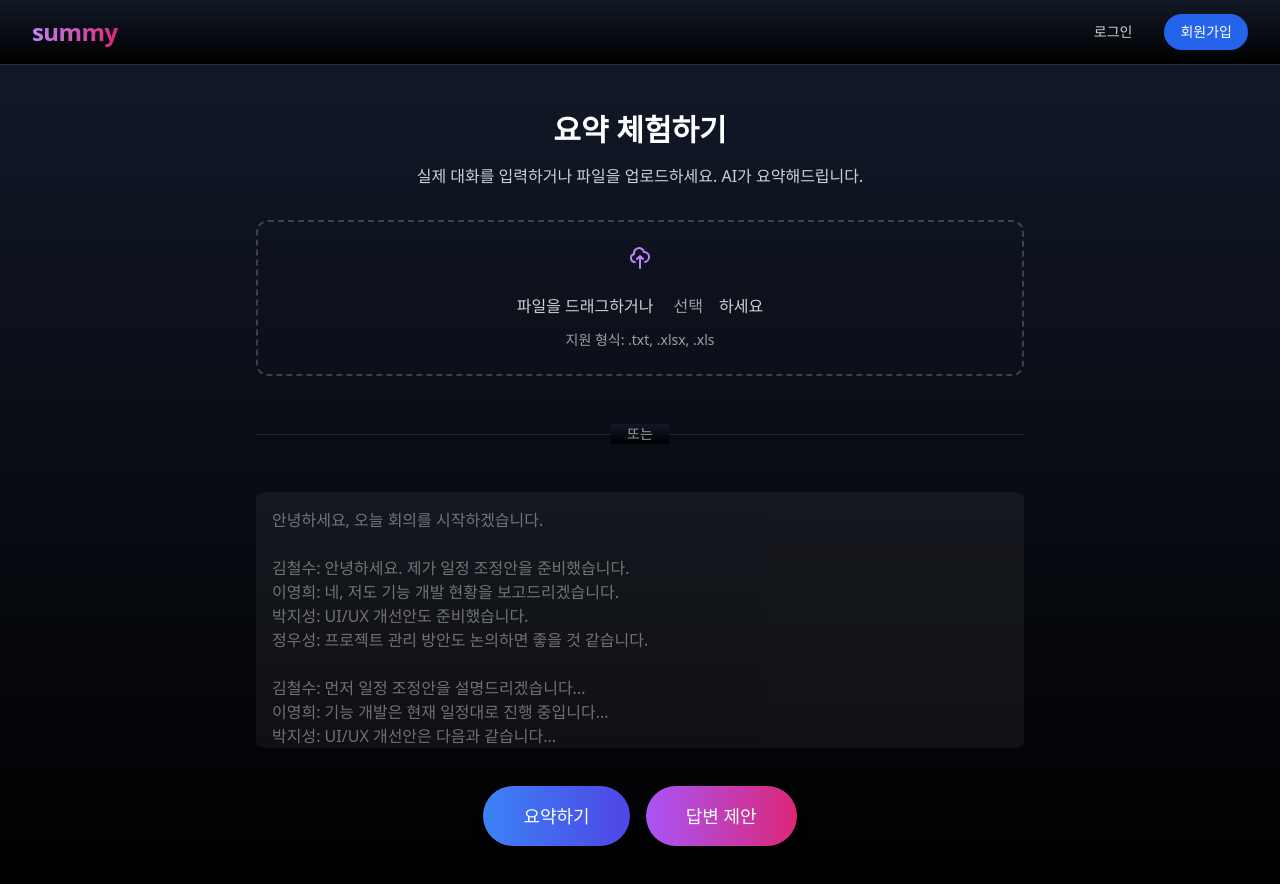
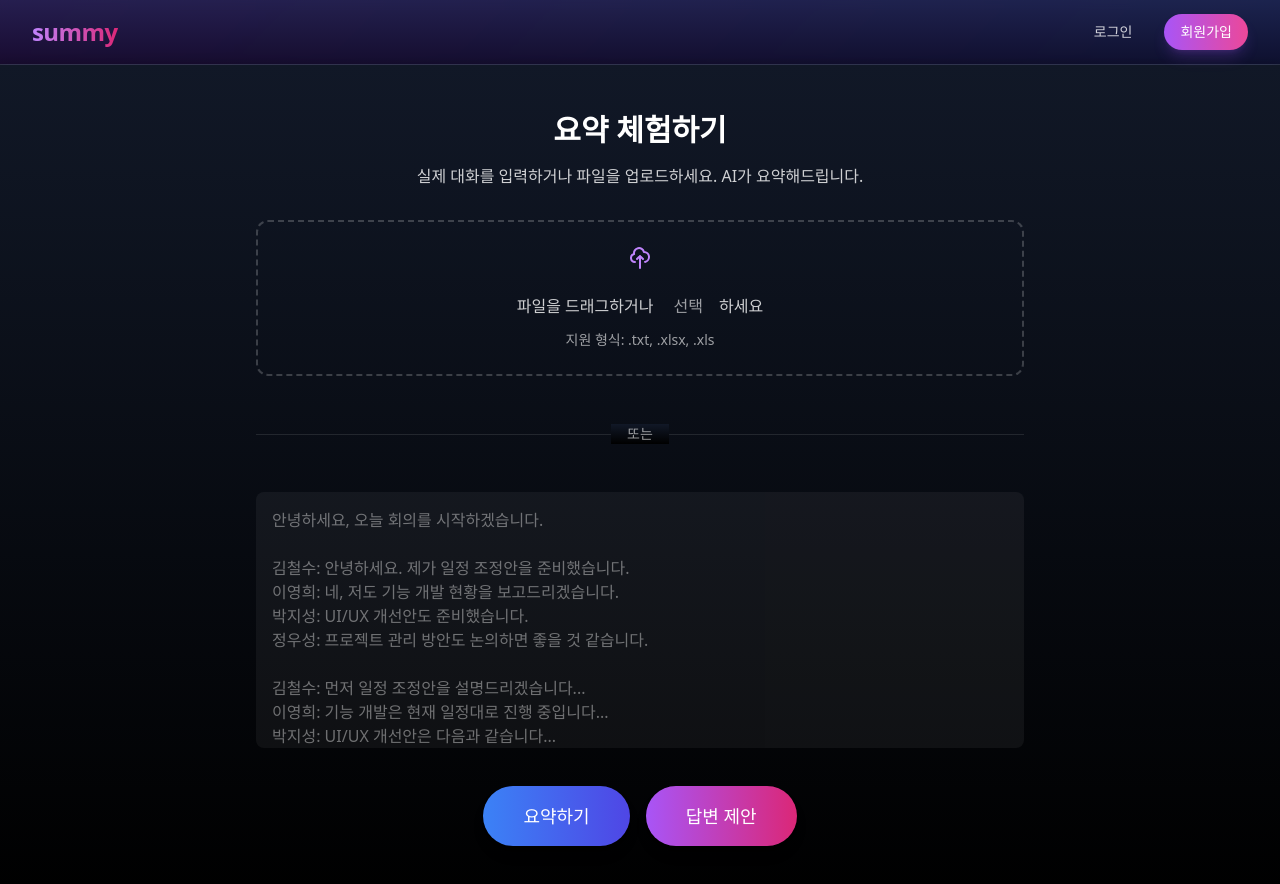
Before and after one commit to FLYLIKEB/summy, a Next.js app: page /demo in a window 1280 px wide. Shown: the top 884 px of the page. Built offline with nearby package versions, Linux system fonts and the light colour scheme.

Commit message:
style: 네비게이션 바 디자인을 홈페이지와 통일

```diff
--- a/app/components/Navbar.tsx
+++ b/app/components/Navbar.tsx
@@ -3,7 +3,7 @@
 
 export const Navbar = () => {
   return (
-    <nav className="fixed top-0 left-0 right-0 z-50 bg-gradient-to-b from-gray-900 to-black border-b border-white/10">
+    <nav className="fixed top-0 left-0 right-0 z-50 bg-gradient-to-b from-gray-900/80 to-black/80 backdrop-blur-sm border-b border-white/10">
       <div className="container mx-auto px-4 sm:px-6 lg:px-8">
         <div className="flex items-center justify-between h-16">
           {/* 로고 */}
@@ -23,7 +23,7 @@
             </Link>
             <Link
               href="/signup"
-              className="px-4 py-2 text-sm font-medium text-white bg-blue-600 rounded-full hover:bg-blue-700 transition-colors"
+              className="px-4 py-2 text-sm font-medium text-white bg-gradient-to-r from-purple-500 to-pink-500 rounded-full hover:from-purple-600 hover:to-pink-600 transition-all shadow-lg shadow-purple-500/20"
             >
               회원가입
             </Link>
```
